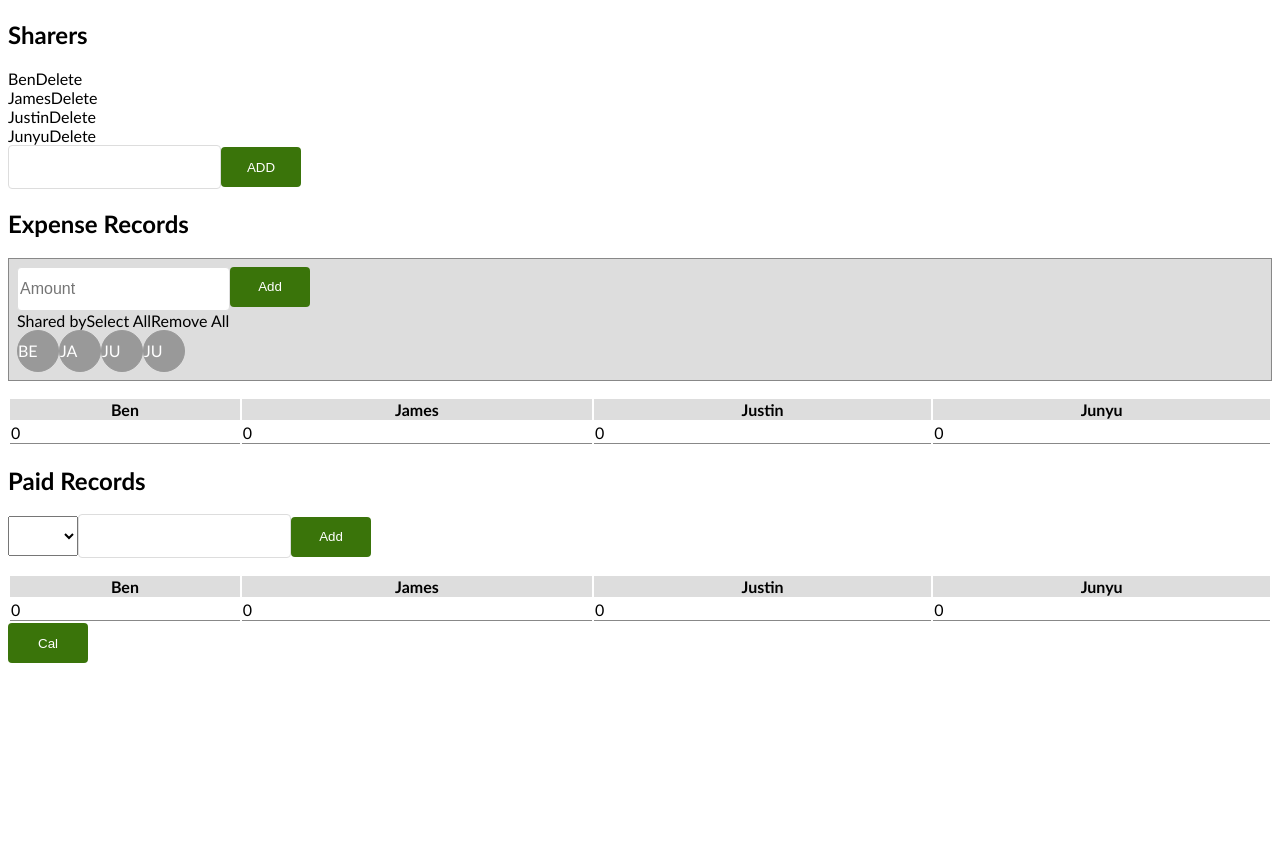
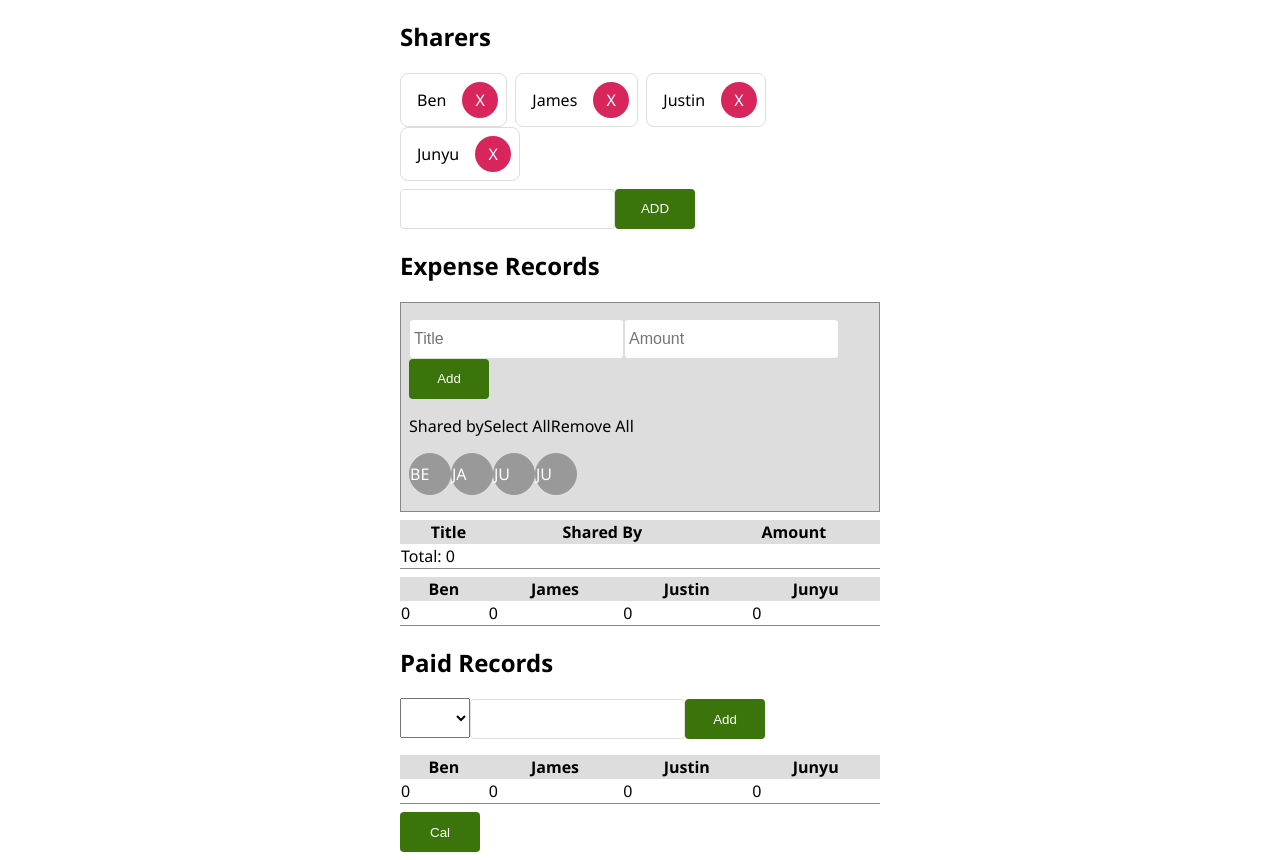
Before and after one commit to ostoc/bill-splitter, a Vue app: page / in a window 1280 px wide. Before the commit the page ends 800 px from the top, so only its background shows below. Built offline with nearby package versions, Linux system fonts and the light colour scheme.

Commit message:
feature: update style and add total amount

```diff
--- a/src/App.vue
+++ b/src/App.vue
@@ -1,17 +1,22 @@
 <template>
   <div id="app">
     <h2>Sharers</h2>
-    <div class="sharer">
-      <div class v-for="(sharer, index) in sharers" :key="index">
+    <div class="row sharers">
+      <div class="sharer" v-for="(sharer, index) in sharers" :key="index">
         <span v-text="sharer" />
-        <span @click="removeSharer(sharer)">Delete</span>
+        <span @click="removeSharer(sharer)" class="sharer__delete-button"
+          >X</span
+        >
       </div>
+    </div>
+    <div class="row">
       <input v-model="newSharer" />
       <button @click="addSharer()">ADD</button>
     </div>
     <h2>Expense Records</h2>
     <div class="expense">
       <div class="row">
+        <input v-model="recordTitle" placeholder="Title" />
         <input type="number" v-model="amount" placeholder="Amount" />
         <button @click="addRecord">Add</button>
       </div>
@@ -31,14 +36,15 @@
         </div>
       </div>
     </div>
-    <div class="expense-list">
+    <ExpanseTable :tableData="expenseRecords" />
+    <!-- <div class="expense-list">
       <ul>
         <li v-for="(record, index) in expenseRecords" :key="index">
           {{ record.names }} {{ record.amount }}
           <button @click="removeRecord(expenseRecords, record)">Remove</button>
         </li>
       </ul>
-    </div>
+    </div> -->
 
     <IndividualExpanseTable :data="individualExpanse" />
 
@@ -70,6 +76,7 @@
 
 <script>
 import IndividualExpanseTable from "@/components/IndividualExpanseTable";
+import ExpanseTable from "@/components/ExpenseTable";
 export default {
   name: "app",
   data() {
@@ -87,7 +94,8 @@ export default {
     };
   },
   components: {
-    IndividualExpanseTable
+    IndividualExpanseTable,
+    ExpanseTable
   },
   computed: {
     individualExpanse() {
@@ -132,6 +140,7 @@ export default {
     },
     addRecord() {
       const record = {
+        title: this.recordTitle,
         names: [...this.selectedSharer],
         amount: this.amount
       };
@@ -221,8 +230,10 @@ export default {
 
 <style>
 #app {
-  font-family: "Gill Sans", "Gill Sans MT", Calibri, "Trebuchet MS", sans-serif;
+  font-family: "Segoe UI", Tahoma, Geneva, Verdana, sans-serif;
   font-size: 16px;
+  max-width: 480px;
+  margin: 0 auto;
 }
 .expense {
   background: #ddd;
@@ -234,7 +245,35 @@ export default {
 }
 .row {
   display: flex;
+  margin: 8px 0;
   flex-direction: row;
+  flex-wrap: wrap;
+}
+.sharers {
+  /* background: #ddd; */
+}
+.sharer {
+  border-radius: 8px;
+  padding: 8px;
+  line-height: 20px;
+  display: flex;
+  align-content: center;
+  width: auto;
+  border: 1px solid #ddd;
+  margin-right: 8px;
+}
+.sharer .sharer__delete-button {
+  background: #d8255b;
+  border-radius: 100%;
+  height: 20px;
+  margin-left: 8px;
+  text-align: center;
+  color: #fff;
+  width: 20px;
+}
+.sharer .sharer__delete-button:hover {
+  cursor: pointer;
+  background: #bb1144;
 }
 .sharer-selector {
   height: 40px;
@@ -263,10 +302,11 @@ button {
   min-width: 80px;
 }
 input {
-  height: 40px;
+  height: 36px;
   border: 1px solid #ddd;
   border-radius: 4px;
   font-size: 16px;
+  padding-left: 4px;
 }
 select {
   height: 40px;
--- /dev/null
+++ b/src/components/ExpenseTable.vue
@@ -0,0 +1,35 @@
+<template>
+  <table>
+    <tr>
+      <th>Title</th>
+      <th>Shared By</th>
+      <th>Amount</th>
+    </tr>
+    <tr v-for="(data, index) in tableData" :key="index">
+      <td>{{ data.title }}</td>
+      <td>
+        <span v-for="name in data.names" :key="name">{{ name }}</span>
+      </td>
+      <td>{{ data.amount }}</td>
+    </tr>
+    <tr>
+      <td colspan="3">Total: {{ spendTotal }}</td>
+    </tr>
+  </table>
+</template>
+
+<script>
+export default {
+  name: "ExpenseTable",
+  props: ["tableData"],
+  computed: {
+    spendTotal() {
+      let total = 0;
+      this.tableData.forEach(record => {
+        total = parseFloat(total) + parseFloat(record.amount);
+      });
+      return total;
+    }
+  }
+};
+</script>
--- a/src/components/IndividualExpanseTable.vue
+++ b/src/components/IndividualExpanseTable.vue
@@ -36,12 +36,18 @@ export default {
 </script>
 <style lang="css">
 table {
+  margin: 8px 0;
   width: 100%;
+  border-spacing: 0;
 }
 th {
   background: #ddd;
 }
 td {
+  border: 0;
   border-bottom: 1px solid #888;
 }
+span {
+  padding: 8px;
+}
 </style>
```
